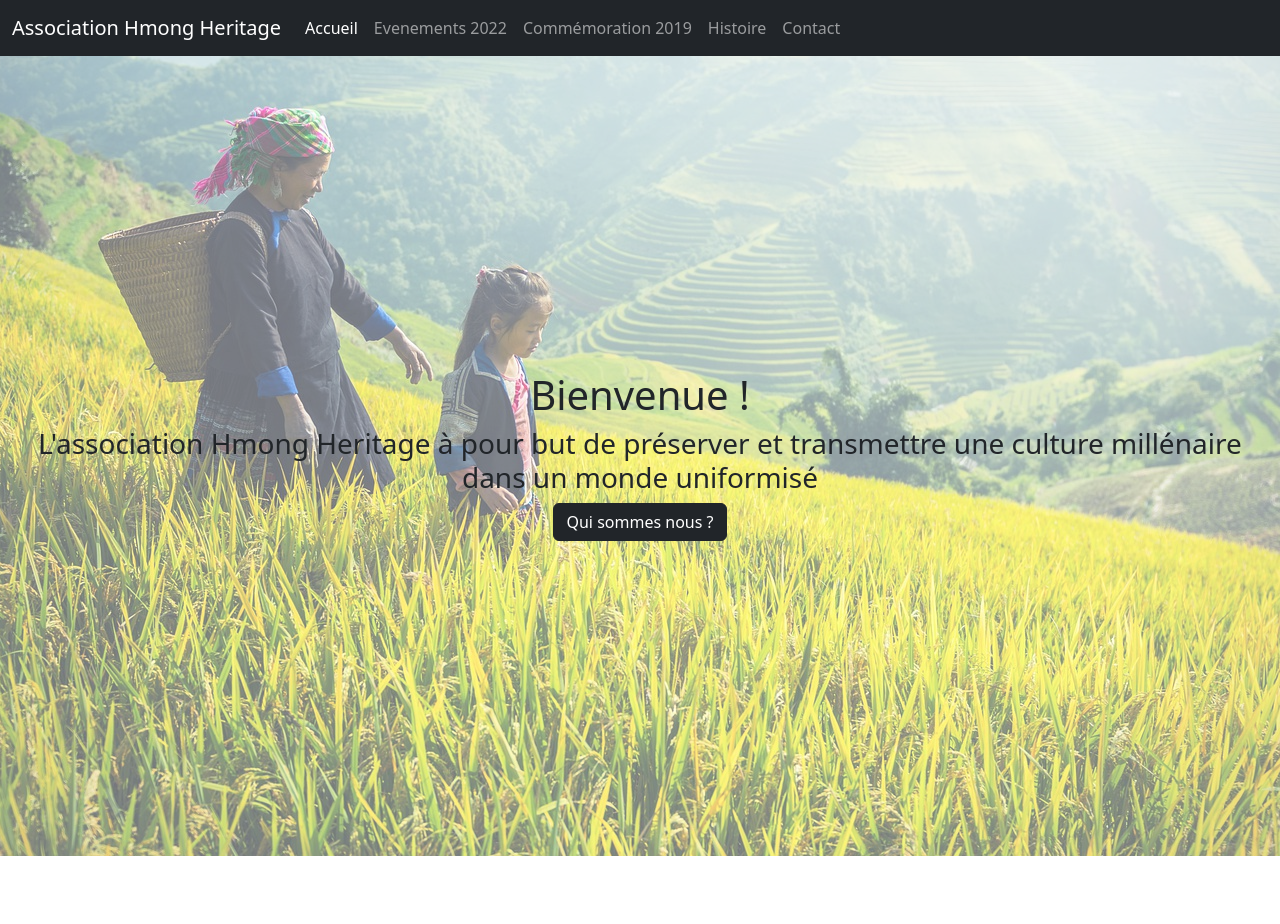
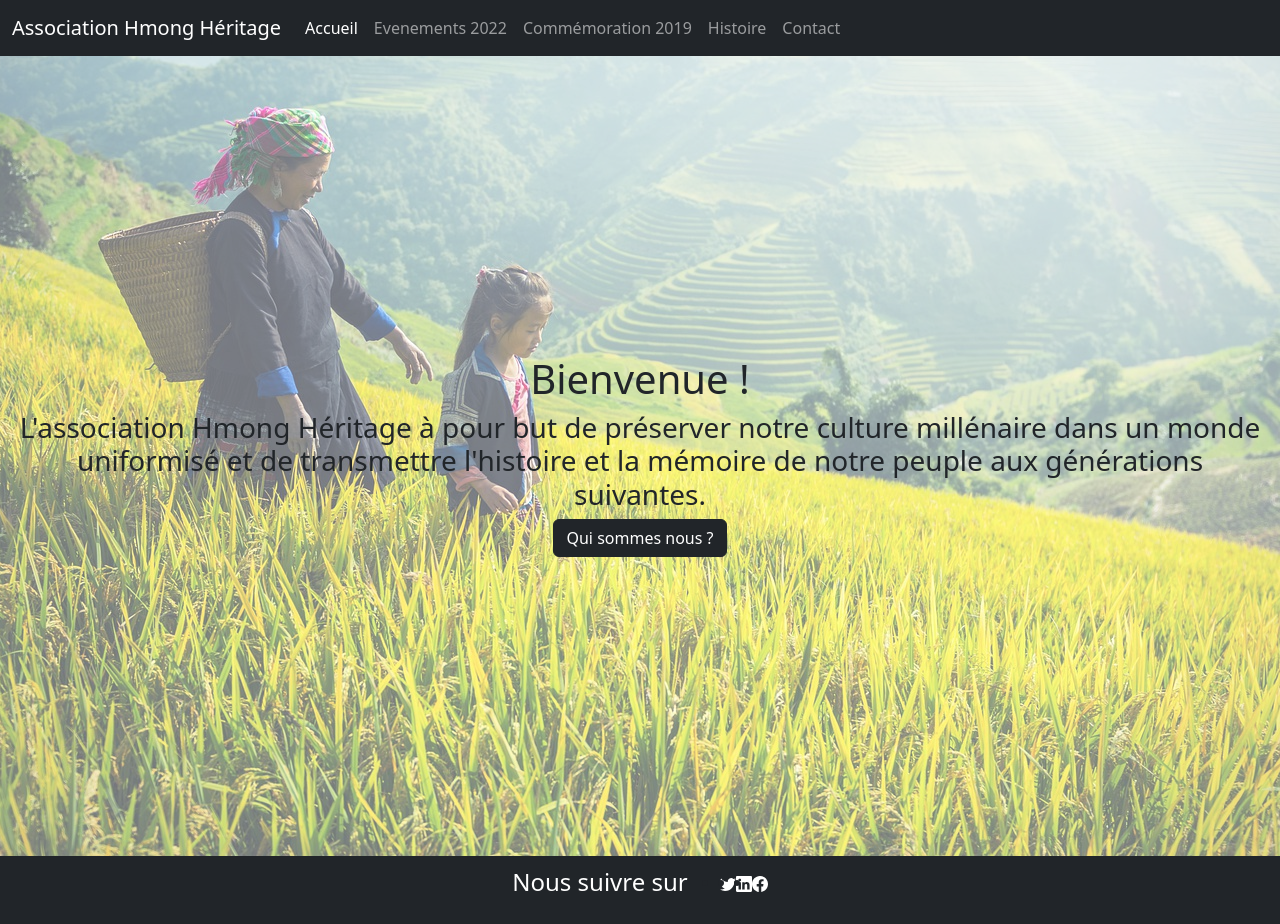
Before and after one commit to junta9/depotgit, a website: page index_copy.html in a window 1280 px wide. Before the commit the page ends 856 px from the top, so only its background shows below. Drawn offline with nearby package versions, Linux system fonts and the light colour scheme.

Commit message:
Ajout bootstrap dans dossier

```diff
--- a/index_copy.html
+++ b/index_copy.html
@@ -14,7 +14,7 @@
   <header>
     <nav class="navbar navbar-expand-lg bg-dark navbar-dark">
       <div class="container-fluid">
-        <a class="navbar-brand" href="index_copy.html">Association Hmong Heritage</a>
+        <a class="navbar-brand" href="index_copy.html">Association Hmong Héritage</a>
         <button class="navbar-toggler" type="button" data-bs-toggle="collapse" data-bs-target="#navbarNav"
           aria-controls="navbarNav" aria-expanded="false" aria-label="Toggle navigation">
           <span class="navbar-toggler-icon"></span>
@@ -47,16 +47,43 @@
       <div class="d-flex flex-column justify-content-center" id="text-presentation">
         <h1>Bienvenue !</h1>
         <h3>
-          L'association Hmong Heritage à pour but de préserver et transmettre une culture millénaire dans un monde
-          uniformisé
+          L'association Hmong Héritage à pour but de préserver notre culture millénaire dans un monde
+          uniformisé et de transmettre l'histoire et la mémoire de notre peuple aux générations suivantes.
         </h3>
         <div><a class="btn btn-dark" href="hmong.html" role="button">Qui sommes nous ?</a></div>
       </div>
     </div>
   </main>
 
-  <footer>
-
+  <footer class="navbar navbar-expand-lg bg-dark navbar-dark">
+    <div class="container-fluid justify-content-center align-items-center">
+      <div class="text-white">
+        <p class="fs-4" >Nous suivre sur</p>
+      </div>
+      <ul class="d-flex justify-content-center">
+        <li>
+          <a href=""><svg xmlns="http://www.w3.org/2000/svg" width="16" height="16" fill="#fff" class="bi bi-twitter"
+              viewBox="0 0 16 16">
+              <path
+                d="M5.026 15c6.038 0 9.341-5.003 9.341-9.334 0-.14 0-.282-.006-.422A6.685 6.685 0 0 0 16 3.542a6.658 6.658 0 0 1-1.889.518 3.301 3.301 0 0 0 1.447-1.817 6.533 6.533 0 0 1-2.087.793A3.286 3.286 0 0 0 7.875 6.03a9.325 9.325 0 0 1-6.767-3.429 3.289 3.289 0 0 0 1.018 4.382A3.323 3.323 0 0 1 .64 6.575v.045a3.288 3.288 0 0 0 2.632 3.218 3.203 3.203 0 0 1-.865.115 3.23 3.23 0 0 1-.614-.057 3.283 3.283 0 0 0 3.067 2.277A6.588 6.588 0 0 1 .78 13.58a6.32 6.32 0 0 1-.78-.045A9.344 9.344 0 0 0 5.026 15z" />
+            </svg></a>
+        </li>
+        <li>
+          <a href=""><svg xmlns="http://www.w3.org/2000/svg" width="16" height="16" fill="#fff" class="bi bi-linkedin"
+              viewBox="0 0 16 16">
+              <path
+                d="M0 1.146C0 .513.526 0 1.175 0h13.65C15.474 0 16 .513 16 1.146v13.708c0 .633-.526 1.146-1.175 1.146H1.175C.526 16 0 15.487 0 14.854V1.146zm4.943 12.248V6.169H2.542v7.225h2.401zm-1.2-8.212c.837 0 1.358-.554 1.358-1.248-.015-.709-.52-1.248-1.342-1.248-.822 0-1.359.54-1.359 1.248 0 .694.521 1.248 1.327 1.248h.016zm4.908 8.212V9.359c0-.216.016-.432.08-.586.173-.431.568-.878 1.232-.878.869 0 1.216.662 1.216 1.634v3.865h2.401V9.25c0-2.22-1.184-3.252-2.764-3.252-1.274 0-1.845.7-2.165 1.193v.025h-.016a5.54 5.54 0 0 1 .016-.025V6.169h-2.4c.03.678 0 7.225 0 7.225h2.4z" />
+            </svg></a>
+        </li>
+        <li>
+          <a href=""><svg xmlns="http://www.w3.org/2000/svg" width="16" height="16" fill="#fff" class="bi bi-facebook"
+              viewBox="0 0 16 16">
+              <path
+                d="M16 8.049c0-4.446-3.582-8.05-8-8.05C3.58 0-.002 3.603-.002 8.05c0 4.017 2.926 7.347 6.75 7.951v-5.625h-2.03V8.05H6.75V6.275c0-2.017 1.195-3.131 3.022-3.131.876 0 1.791.157 1.791.157v1.98h-1.009c-.993 0-1.303.621-1.303 1.258v1.51h2.218l-.354 2.326H9.25V16c3.824-.604 6.75-3.934 6.75-7.951z" />
+            </svg></a>
+        </li>
+      </ul>
+    </div>
   </footer>
 
   <script src="https://cdn.jsdelivr.net/npm/bootstrap@5.2.1/dist/js/bootstrap.bundle.min.js"
--- /dev/null
+++ b/package.json
@@ -0,0 +1,5 @@
+{
+  "dependencies": {
+    "bootstrap": "^5.2.1"
+  }
+}
```
Also changed, not shown: 2019.html (+1 -1 lines), hmong.html (+3 -3 lines), 2 other files.
